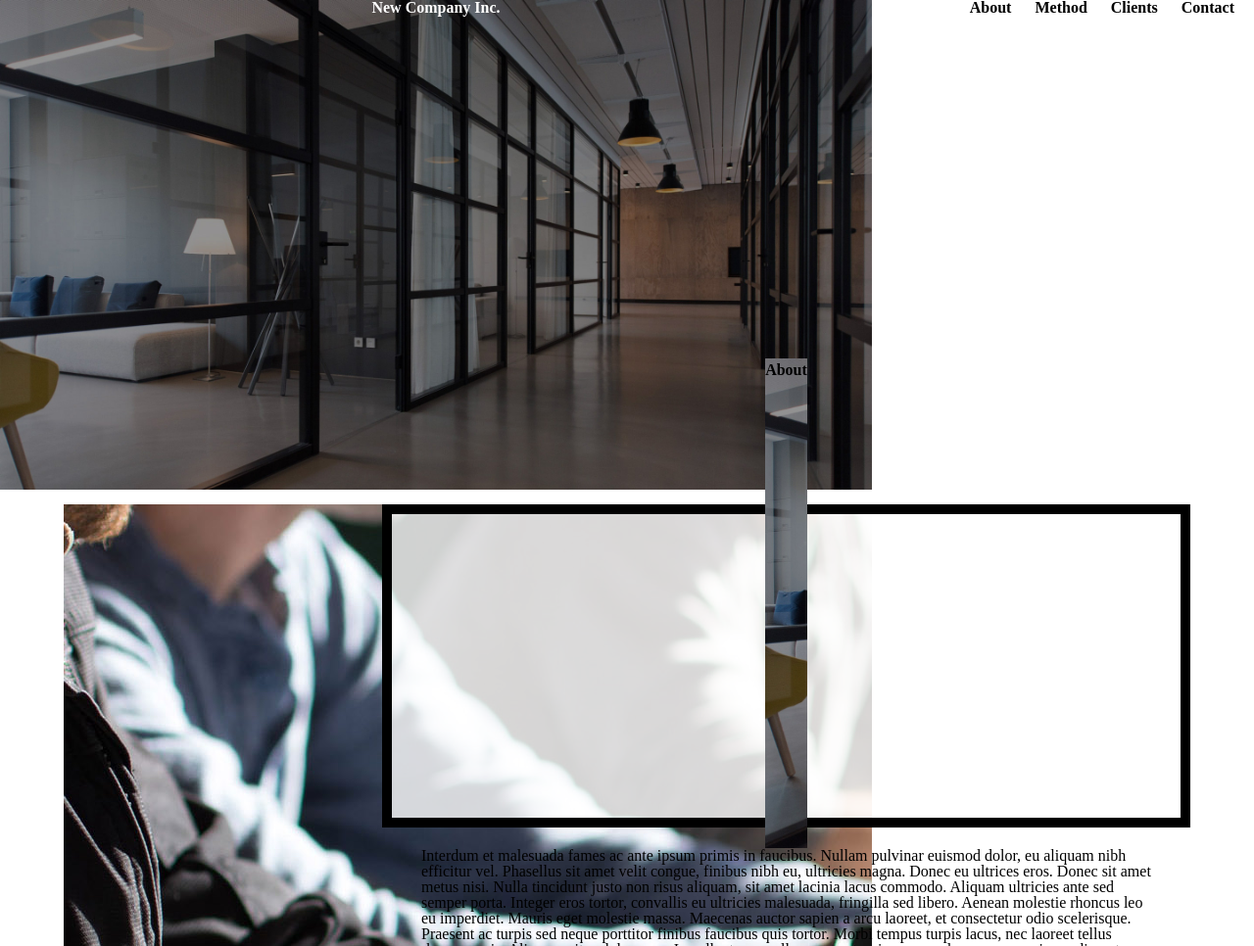
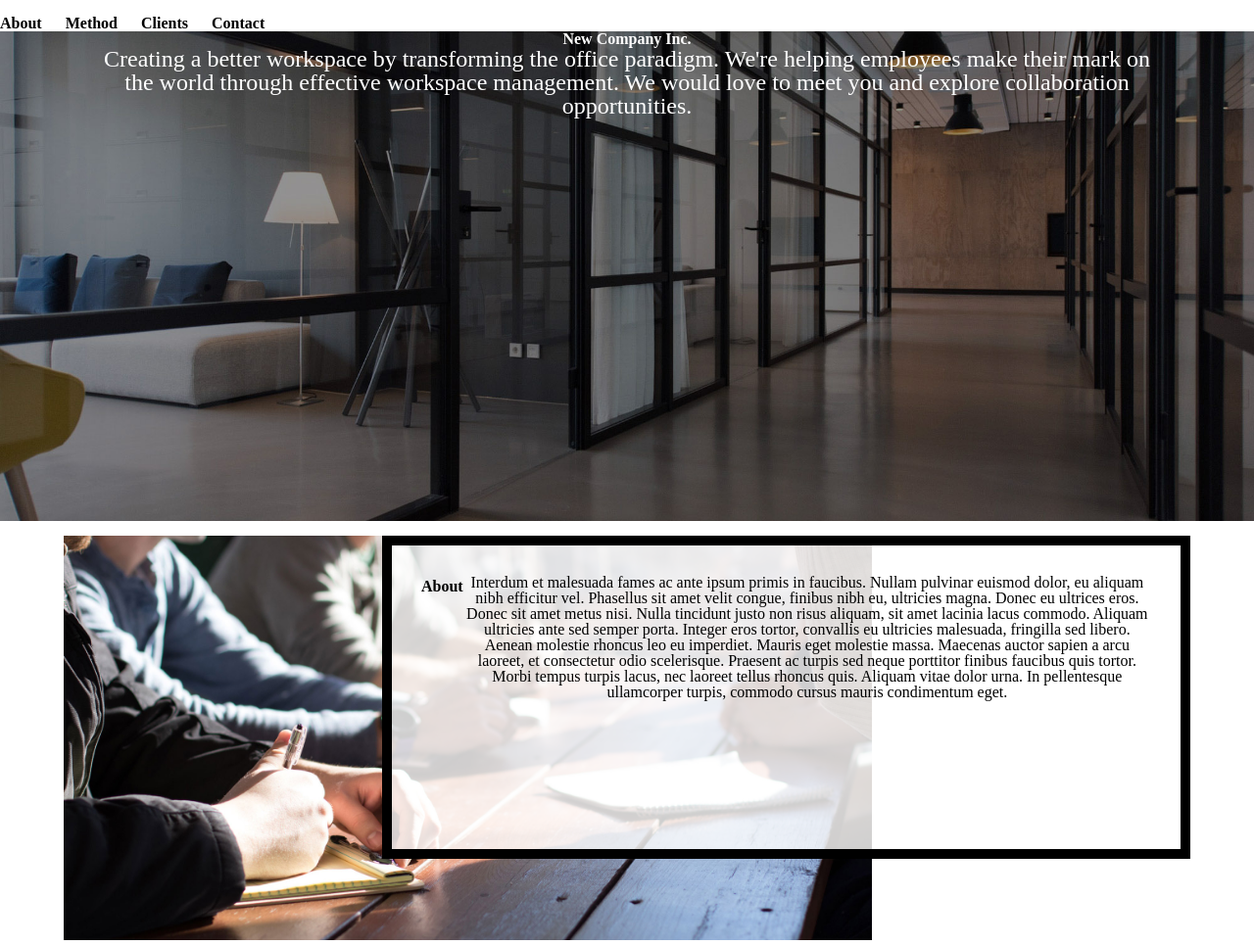
Before and after one commit to sarasee/responsive.grid.deliverable, a plain HTML site: page index.html in a window 1280 px wide. Shown: the top 966 px of the page at 98% size. Drawn offline with Linux system fonts and the light colour scheme.

Commit message:
Add files via upload

```diff
--- a/css/style.css
+++ b/css/style.css
@@ -115,19 +115,17 @@ a:focus {
 /* Step 2a: Write selector/rule property to position the default position for the skip class element*/
 
 .skip a{
-  position: absolute;
+  position: relative;
   top: -40px;
-  left: 0;
 }
 /* Step 2b: Write selector/rule property to position the skip class element when it is in focus*/
 .skip a:focus {
-  top: 20px; /* Visible when in focus */
-  opacity: 1; /* Make it visible */
+  top: 20px;
 }
 
 /* Step 3: Write selector/rule property to style all elements when in focus*/
 *:focus {
-border: 2px solid black;
+border: 2px solid blue;
 }
 
 /* Step 4: Write selector/rule property to style the container */
@@ -137,12 +135,16 @@ border: 2px solid black;
   gap: 15px;
 }
 
+.container img{
+  width: 100%;
+}
+
 /* Step 5: Write selector/rule property to add the background image to the
 first div in the grid  and place it in the grid. */
-.container :first-child {
-  grid-column: 1 / span 3;
+.container > :first-child {
+  grid-column: 1/-1;
   min-height: 500px;
-  background-image: url('/images/header.jpg');
+  background-image: url('../images/header.jpg');
   background-attachment: fixed;
   background-repeat: no-repeat;
   background-size: cover;
@@ -156,8 +158,7 @@ first div in the grid  and place it in the grid. */
 
 .about, .method, .clients, .contact {
   grid-column: 2 / span 1;
-  max-height: 100%;
-  overflow: hidden;
+
 }
 
 .about {
@@ -177,7 +178,7 @@ first div in the grid  and place it in the grid. */
 }
 
 .about-image, .method-image, .clients-image, .contact-image {
-  grid-column: span 3;
+  grid-column: 1/-1;
   max-height: 600px;
   overflow: hidden;
 }
@@ -200,46 +201,38 @@ first div in the grid  and place it in the grid. */
 
  /* Step 8: Write the selector/rule property to style the .text-block class. */
  .text-block {
-  grid-column: span 3;
   display: flex;
-  flex-direction: column;
   justify-content: center;
-  align-items: center;
+  align-content: center;
+ text-align: center;
   max-height: 250px;
-  overflow: visible;
+  overflow: scroll;
 }
 
 /* Add your media query here */
+@media screen and (min-width: 800px;){
+  nav{
+    text-align: right;
+    padding-top: 30px;
+  }
 
-
-  /* Step 9: Write the selector/rule property to style the nav element */
+  /* Step 9,10,11,12: Write the selector/rule property to style the nav element */
 /* Move the navigation to the other side (right) of the window */
-nav {
-  position: fixed;
-  top: 0;
-  right: 0;
+}
+.container {
+  display: grid;
+  grid-template-columns: 50px auto 500px auto 50px;
+}
+.about, .clients, .method-image, .contact-image {
+  grid-column: 3 / span 2;
+}
+.method, .contact, .about-image, .clients-image {
+  grid-column: 2 / span 2;
 }
 
 /* Add padding to the top and bottom, and set padding to 0 on the left and right */
-nav {
-  padding-top: 30px;
-  padding-bottom: 30px;
-  padding-left: 0;
-  padding-right: 0;
-}
+
 
   /* Step 10: Write the selector/rule property to update the .container class */
-  .container {
-    display: grid;
-    grid-template-columns: 50px auto 500px auto 50px;
-  }
 
   /* Steps 11 and 12: Update the grid-column property of the grid's children (where-needed)*/
-
-.about, .clients, .method-image, .contact-image {
-  grid-column: 3 / span 2;
-}
-
-.method, .contact, .about-image, .clients-image {
-  grid-column: 2 / span 2;
-}
```
